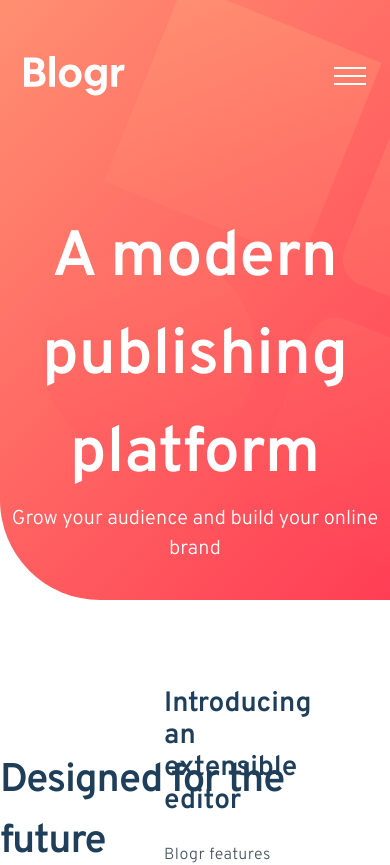
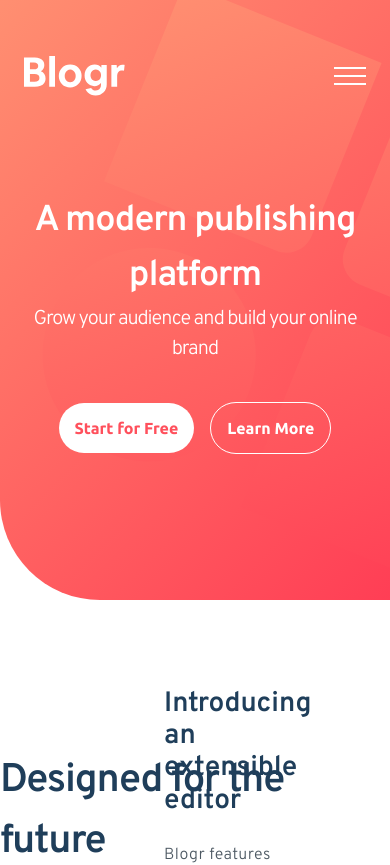
Before and after one commit to babs20/blogr, a React (Create React App) app: page / in a window 390 px wide. Shown: the top 865 px of the page. Built offline with nearby package versions, Linux system fonts and the light colour scheme.

Commit message:
update header to use breakpoints

```diff
--- a/src/components/Header.tsx
+++ b/src/components/Header.tsx
@@ -1,6 +1,8 @@
 import styled from 'styled-components';
 import TopNav from './TopNav';
 import PillButton from './PillButton';
+
+import device from '../styles/breakpoints';
 
 const Header = styled.header`
   height: 37.5rem;
@@ -19,18 +21,31 @@ const BGPattern = styled.svg`
 
 const HeadingTitle = styled.h1`
   font-family: 'Overpass', sans-serif;
+  color: #fff;
   font-weight: 600;
-  color: #fff;
-  font-size: 4rem;
-  line-height: 98px;
   text-align: center;
+
+  font-size: 2.25rem;
+  line-height: 55.15px;
+  letter-spacing: -1.08px;
+
+  @media ${device.tablet} {
+    font-size: 4rem;
+    line-height: 98px;
+    letter-spacing: -1.92px;
+  }
 `;
 
 const HeadingSubTitle = styled(HeadingTitle)`
   font-weight: 300;
   font-size: 1.25rem;
   line-height: 30px;
-  margin-bottom: 3rem;
+
+  @media ${device.tablet} {
+    font-size: 1.125rem;
+    line-height: 27.58px;
+    text-align: center;
+  }
 `;
 
 const NavContainer = styled.div`
@@ -41,12 +56,22 @@ const HeadingContainer = styled.div`
   display: flex;
   flex-direction: column;
   align-items: center;
-  margin-top: 7.125rem;
+  margin-top: 6.125rem;
+  padding: 0 1.5rem;
+
+  @media ${device.tablet} {
+    margin-top: 7.125rem;
+  }
 `;
 
 const ButtonContainer = styled.div`
   display: flex;
   align-items: center;
+  margin-top: 2.375rem;
+
+  @media ${device.tablet} {
+    margin-top: 3rem;
+  }
 `;
 
 export const IntroSection = (): JSX.Element => {
```
